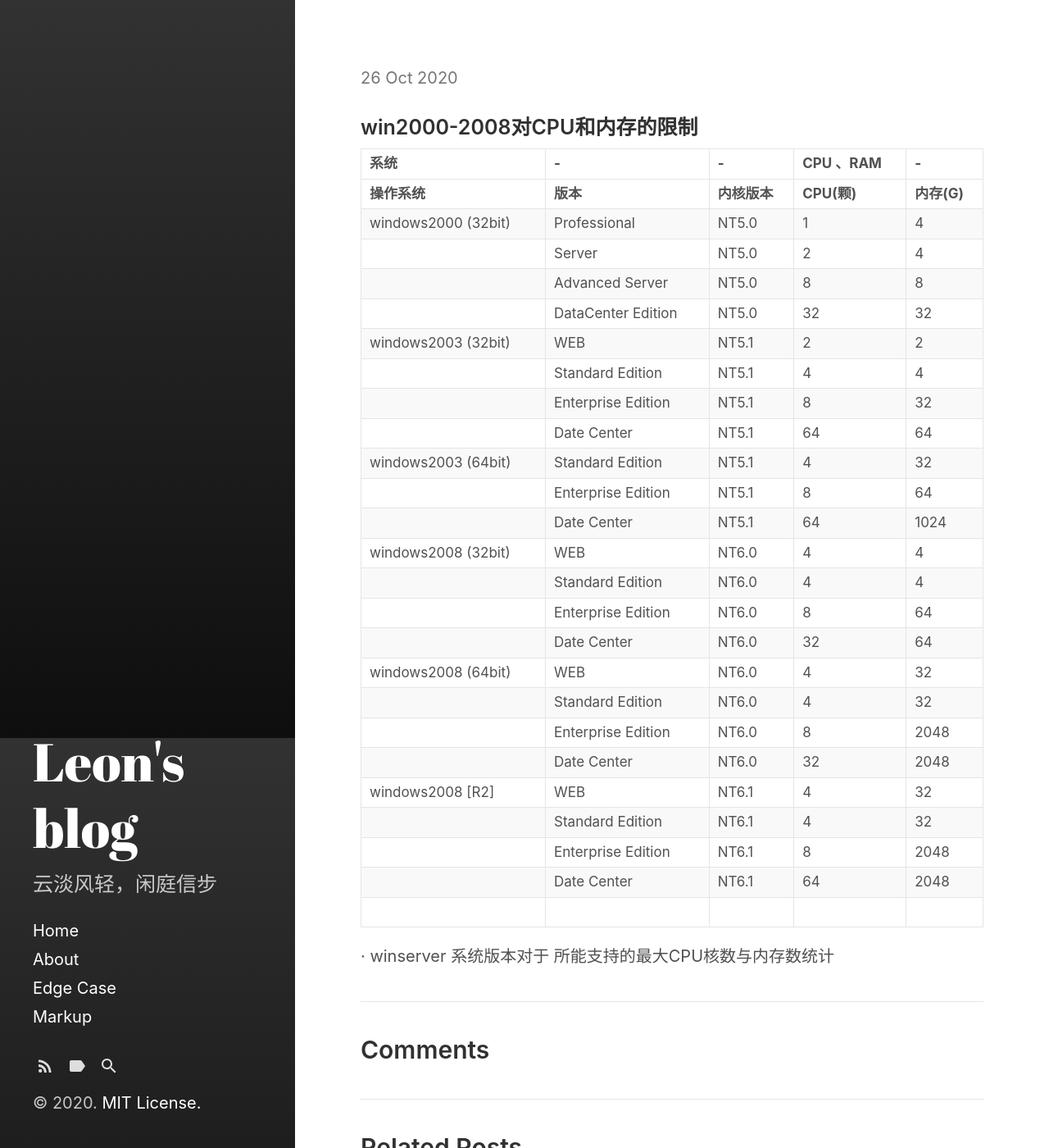
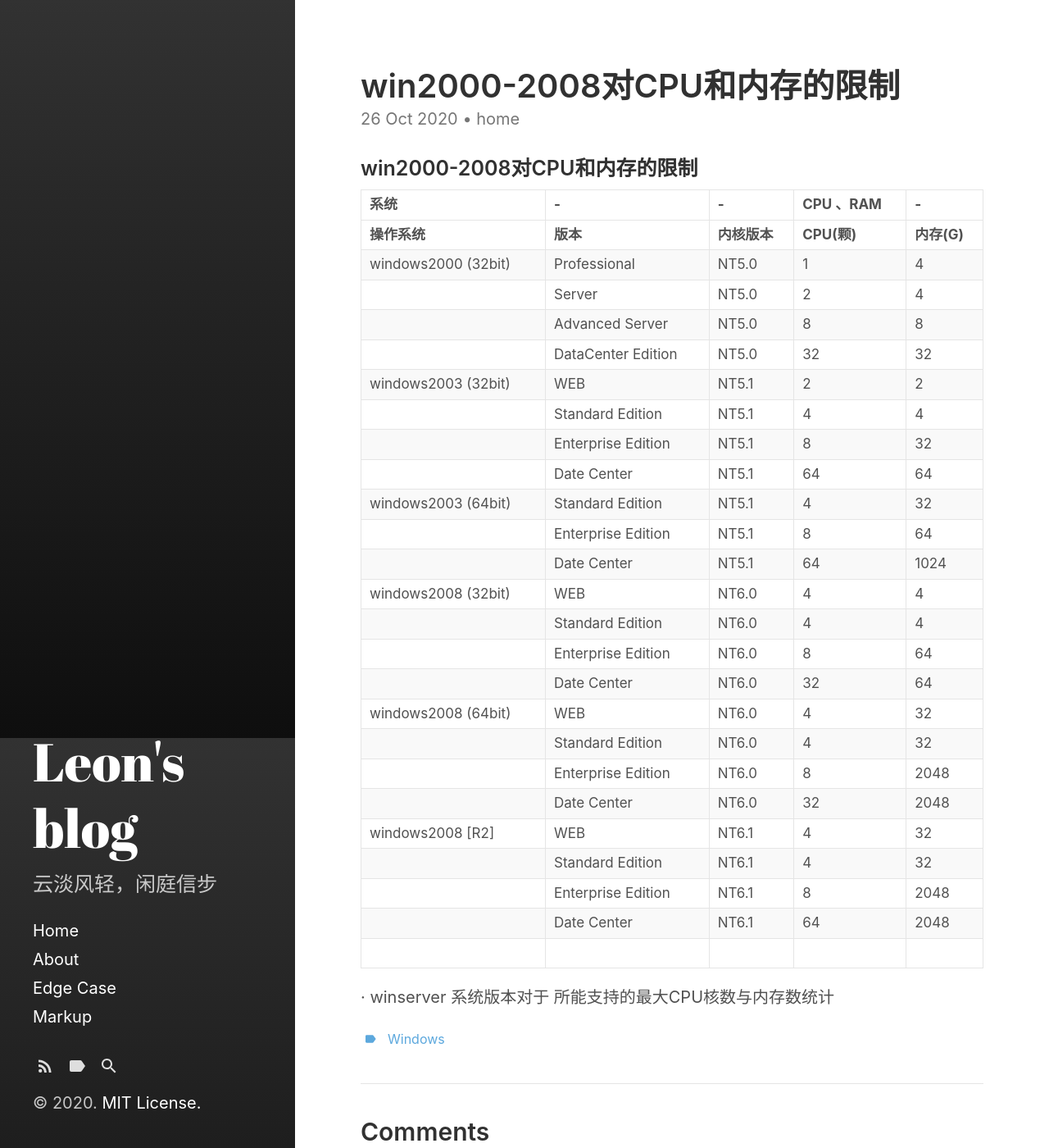
Before and after one commit to WnLeon/blog, a Jekyll site: the page built from _posts/2020-10-26-win2000-2008版本限制.md, in a window 1280 px wide and 1400 px high. Shown: the whole window at 82% size. Built offline with Jekyll 4.4.1, drawn with Linux system fonts in a browser that asks for light colours; our own code applies the rules of GitHub Pages for plain Markdown files; part of the change alters nothing that is shown.

Commit message:
publish posts 2020/10/26

```diff
--- a/_posts/2020-10-26-win2000-2008版本限制.md
+++ b/_posts/2020-10-26-win2000-2008版本限制.md
@@ -1,11 +1,9 @@
 ---
-
 layout: post
 title: "win2000-2008对CPU和内存的限制"
 categories: home
-tags：windows
+tags: windows
 excerpt_separator: <!--more-->
-
 ---
 
 
```
